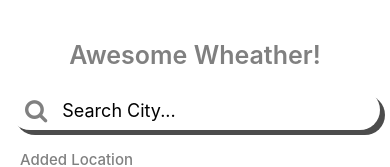
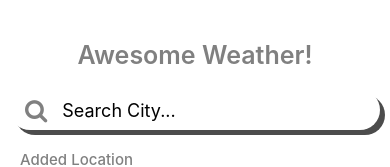
Before and after one commit to ThatoL/WeatherApp, a React Native app in the folder WheatherApp/: screen / in a window 390 px wide. Shown: the top 167 px of the page. Built offline with nearby package versions, Linux system fonts and the light colour scheme.

Commit message:
fixed spelling mistake

```diff
--- a/WheatherApp/src/components/Header.js
+++ b/WheatherApp/src/components/Header.js
@@ -4,7 +4,7 @@ import React from 'react'
 export default function Header() {
   return (
     <View style={styles.header}>
-        <Text style={styles.text}>Awesome Wheather!</Text>
+        <Text style={styles.text}>Awesome Weather!</Text>
     </View>
   )
 }
```
